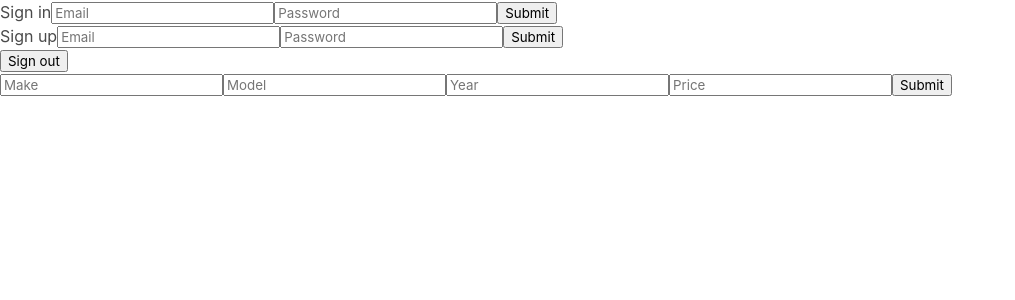
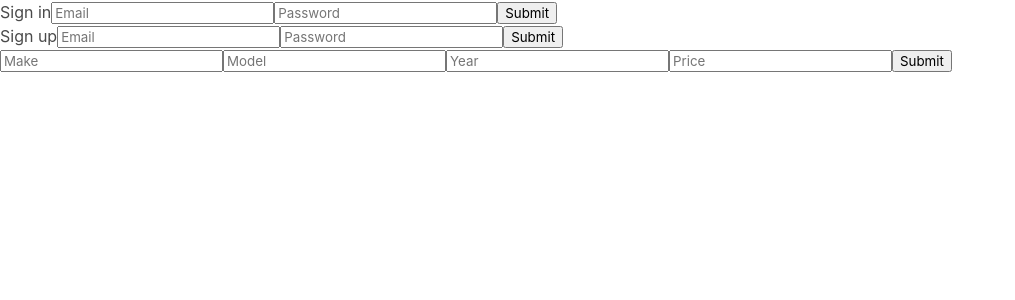
Before and after one commit to jal90/guitar-tracker-v2-client, a React (Create React App) app: page / in a window 1280 px wide. Shown: the top 300 px of the page, without its empty margins (0-1015 px from the left). Built offline with nearby package versions, Linux system fonts and the light colour scheme.

Commit message:
Hide and show signin and signout based on state
Hide and show signin and signout based on current state

```diff
--- a/src/App.js
+++ b/src/App.js
@@ -52,7 +52,7 @@ class App extends Component {
       <div>
         <SigninForm getGuitars={this.getGuitars} signUserIn={this.signUserIn} isLoggedIn={this.state.isLoggedIn} />
         <SignupForm />
-        <SignoutButton getGuitars={this.getGuitars} logUserOut={this.logUserOut} />
+        <SignoutButton getGuitars={this.getGuitars} logUserOut={this.logUserOut} isLoggedIn={this.state.isLoggedIn} />
         <Guitars getGuitars={this.getGuitars} guitars={this.state.guitars} isLoggedIn={this.state.isLoggedIn} />
       </div>
     );
--- a/src/signin-form.js
+++ b/src/signin-form.js
@@ -52,13 +52,25 @@ class SigninForm extends Component {
   }
 
   render() {
-    return (
-      <form onSubmit={this.onLogin}>
+    let isLoggedIn = this.props.isLoggedIn
+    let form
+
+    if (!isLoggedIn) {
+      form =
+        <form onSubmit={this.onLogin}>
         <label>Sign in</label>
         <input placeholder="Email" type="text" value={this.state.email} onChange={this.handleEmailChange} />
         <input placeholder="Password" type="password" value={this.state.password} onChange={this.handlePasswordChange} />
         <button type="submit">Submit</button>
       </form>
+    }
+
+
+
+    return (
+      <div>
+      {form}
+    </div>
     );
   }
 }
--- a/src/signout-button.js
+++ b/src/signout-button.js
@@ -29,8 +29,16 @@ class SignoutButton extends Component {
   }
 
   render() {
+    const isLoggedIn = this.props.isLoggedIn
+    let button
+
+    if (isLoggedIn) {
+      button = <button onClick={this.signOut}>Sign out</button>
+    }
+
+
     return (
-      <button onClick={this.signOut}>Sign out</button>
+      <div>{button}</div>
     );
   }
 }
```
